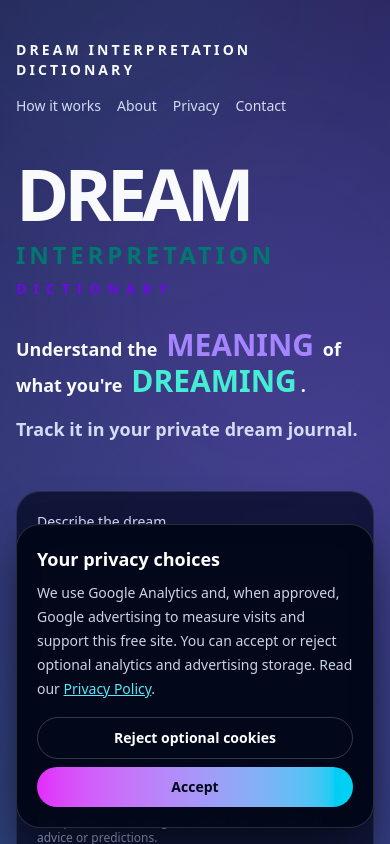
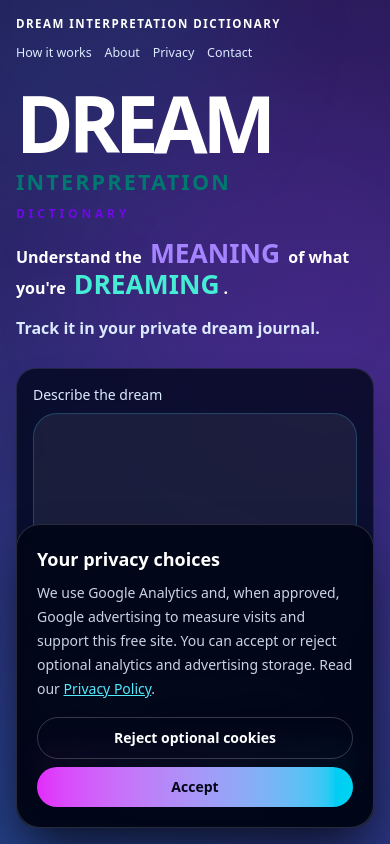
Before and after one commit to SavageT1/DreamInterpretation-Dictionary, a React (Vite) app: page / in a window 390 px wide. Shown: the top 844 px of the page. Built offline with nearby package versions, Linux system fonts and the light colour scheme; no server answers.

Commit message:
Match DREAM brand palette and improve mobile layout

```diff
--- a/src/index.css
+++ b/src/index.css
@@ -7,151 +7,53 @@
 }
 
 @layer base {
-  :root {
-    --bg-color: #000103;
-    --text-color: #f1f5f9;
-    --accent-color: #a855f7;
-  }
-  html {
-    scroll-behavior: smooth;
-  }
-  body {
-    @apply antialiased bg-[var(--bg-color)] text-[var(--text-color)];
-    color-scheme: dark;
-    overflow-x: hidden;
-  }
-
-  ::selection {
-    background: rgba(168, 85, 247, 0.32);
-    color: #ffffff;
-  }
+  :root { --bg-color:#020617; --text-color:#f8fbff; --accent-color:#b83cff; }
+  html { scroll-behavior:smooth; background:#020617; }
+  body { @apply antialiased bg-[var(--bg-color)] text-[var(--text-color)]; color-scheme:dark; overflow-x:hidden; min-width:320px; }
+  *,*::before,*::after { box-sizing:border-box; }
+  img,svg,video,canvas { max-width:100%; height:auto; }
+  input,textarea,button { max-width:100%; }
+  ::selection { background:rgba(180,55,255,.38); color:#fff; }
 }
 
-@keyframes nebula-drift-1 {
-  0% {
-    transform: translate(0px, 0px) scale(1) rotate(0deg);
-    opacity: 0.12;
-  }
-  33% {
-    transform: translate(40px, -60px) scale(1.15) rotate(120deg);
-    opacity: 0.22;
-  }
-  66% {
-    transform: translate(-30px, 30px) scale(0.9) rotate(240deg);
-    opacity: 0.15;
-  }
-  100% {
-    transform: translate(0px, 0px) scale(1) rotate(360deg);
-    opacity: 0.12;
-  }
-}
-
-@keyframes nebula-drift-2 {
-  0% {
-    transform: translate(0px, 0px) scale(1.1) rotate(360deg);
-    opacity: 0.1;
-  }
-  50% {
-    transform: translate(-50px, 40px) scale(0.85) rotate(180deg);
-    opacity: 0.18;
-  }
-  100% {
-    transform: translate(0px, 0px) scale(1.1) rotate(0deg);
-    opacity: 0.1;
-  }
-}
-
-@keyframes slow-pulse {
-  0%, 100% {
-    opacity: 0.95;
-    transform: scale(1);
-  }
-  50% {
-    opacity: 0.75;
-    transform: scale(1.02);
-  }
-}
-
-@keyframes shooting-star {
-  0% {
-    transform: translateX(0) translateY(0) rotate(-45deg) scale(0);
-    opacity: 0;
-  }
-  5% {
-    opacity: 1;
-    transform: translateX(0) translateY(0) rotate(-45deg) scale(1);
-  }
-  15% {
-    transform: translateX(-300px) translateY(300px) rotate(-45deg) scale(0);
-    opacity: 0;
-  }
-  100% {
-    transform: translateX(-300px) translateY(300px) rotate(-45deg) scale(0);
-    opacity: 0;
-  }
-}
-
-.nebula-glow-1 {
-  animation: nebula-drift-1 25s ease-in-out infinite;
-}
-
-.nebula-glow-2 {
-  animation: nebula-drift-2 32s ease-in-out infinite;
-}
+@keyframes nebula-drift-1 { 0%,100%{transform:translate(0) scale(1);opacity:.16} 50%{transform:translate(34px,-35px) scale(1.12);opacity:.27} }
+@keyframes nebula-drift-2 { 0%,100%{transform:translate(0) scale(1.08);opacity:.12} 50%{transform:translate(-38px,30px) scale(.92);opacity:.22} }
+@keyframes shooting-star { 0%{transform:translate(0) rotate(-45deg) scale(0);opacity:0} 5%{opacity:1;transform:translate(0) rotate(-45deg) scale(1)} 15%,100%{transform:translate(-300px,300px) rotate(-45deg) scale(0);opacity:0} }
+.nebula-glow-1{animation:nebula-drift-1 25s ease-in-out infinite}.nebula-glow-2{animation:nebula-drift-2 32s ease-in-out infinite}
 
 .bg-celestial-gradient {
   background:
-    radial-gradient(circle at 84% 10%, rgba(139, 92, 246, 0.42), transparent 30%),
-    radial-gradient(circle at 8% 20%, rgba(20, 184, 166, 0.26), transparent 32%),
-    linear-gradient(135deg, #070b24 0%, #11194a 45%, #23134d 72%, #071d34 100%);
+    radial-gradient(circle at 88% 8%, rgba(185,45,255,.32), transparent 29%),
+    radial-gradient(circle at 8% 18%, rgba(0,190,255,.30), transparent 31%),
+    radial-gradient(circle at 52% 64%, rgba(75,48,255,.16), transparent 38%),
+    linear-gradient(145deg,#020617 0%,#06173d 35%,#11104a 63%,#250b46 82%,#05091f 100%);
 }
 
-.happy-site { color: #e8eefc; }
-.happy-site .text-white,
-.happy-site .text-slate-950,
-.happy-site .text-slate-900,
-.happy-site .text-slate-800 { color: #f8fafc; }
-.happy-site .text-slate-100,
-.happy-site .text-slate-200,
-.happy-site .text-slate-300,
-.happy-site .text-slate-700,
-.happy-site .text-slate-600 { color: #d3dcf2; }
-.happy-site .text-slate-400,
-.happy-site .text-slate-500 { color: #9daccc; }
-.happy-site [class*="bg-slate-950"] { background-color: rgba(7, 12, 38, 0.78); }
-.happy-site [class*="bg-white/5"] { background-color: rgba(255, 255, 255, 0.08); }
-.happy-site [class*="bg-white/75"] { background-color: rgba(13, 20, 58, 0.82); }
-.happy-site input,
-.happy-site textarea { color: #14203f; background: rgba(255, 255, 255, 0.82); }
-.happy-site input::placeholder,
-.happy-site textarea::placeholder { color: #71809f; }
-.happy-site .nebula-glow-1 { background: rgba(20, 184, 166, 0.3); }
-.happy-site .nebula-glow-2 { background: rgba(139, 92, 246, 0.35); }
+.happy-site{color:#eef6ff}.happy-site .text-white,.happy-site .text-slate-950,.happy-site .text-slate-900,.happy-site .text-slate-800{color:#fff}.happy-site .text-slate-100,.happy-site .text-slate-200,.happy-site .text-slate-300,.happy-site .text-slate-700,.happy-site .text-slate-600{color:#dbeafe}.happy-site .text-slate-400,.happy-site .text-slate-500{color:#a9b9d8}
+.happy-site [class*="bg-slate-950"]{background-color:rgba(3,8,30,.82)}.happy-site [class*="bg-white/5"]{background-color:rgba(255,255,255,.065)}.happy-site [class*="bg-white/75"]{background-color:rgba(8,15,48,.88)}
+.happy-site input,.happy-site textarea{color:#f8fbff;background:rgba(4,12,42,.88);border-color:rgba(70,207,255,.22)}.happy-site input::placeholder,.happy-site textarea::placeholder{color:#8da3c9}.happy-site input:focus,.happy-site textarea:focus{box-shadow:0 0 0 1px rgba(195,57,255,.45),0 0 28px rgba(38,185,255,.12)}
+.happy-site .nebula-glow-1{background:rgba(0,196,255,.34)}.happy-site .nebula-glow-2{background:rgba(187,45,255,.38)}
 
-.shooting-star-emitter {
-  position: absolute;
-  top: 10%;
-  right: 15%;
-  width: 2px;
-  height: 2px;
-  background: linear-gradient(-45deg, rgba(255, 255, 255, 1), rgba(168, 85, 247, 0));
-  filter: drop-shadow(0 0 6px rgba(168, 85, 247, 0.8));
-  border-radius: 50%;
-  animation: shooting-star 14s ease-in-out infinite;
-  animation-delay: 4s;
-  pointer-events: none;
+.brand-logo{filter:drop-shadow(0 0 24px rgba(26,173,255,.22)) drop-shadow(0 0 28px rgba(189,48,255,.18))}
+.brand-gradient-text{background:linear-gradient(90deg,#20d7ff 0%,#478cff 40%,#8f45ff 68%,#f03cff 100%);-webkit-background-clip:text;background-clip:text;color:transparent}
+
+.shooting-star-emitter,.shooting-star-emitter-2{position:absolute;width:2px;height:2px;border-radius:50%;pointer-events:none;animation:shooting-star 15s ease-in-out infinite}.shooting-star-emitter{top:10%;right:15%;background:linear-gradient(-45deg,#fff,rgba(190,55,255,0));filter:drop-shadow(0 0 6px rgba(190,55,255,.85));animation-delay:4s}.shooting-star-emitter-2{top:25%;right:-5%;background:linear-gradient(-45deg,#fff,rgba(32,215,255,0));filter:drop-shadow(0 0 6px rgba(32,215,255,.85));animation-duration:18s;animation-delay:10s}
+
+@media (max-width:640px){
+  .happy-site>section{padding:1rem!important;gap:1.25rem!important}
+  .happy-site nav{align-items:flex-start!important;gap:.75rem!important}
+  .happy-site nav>a{width:100%;font-size:.72rem!important;letter-spacing:.13em!important}
+  .happy-site nav>div{width:100%;gap:.8rem!important;font-size:.78rem!important;overflow-x:auto;padding-bottom:.25rem;white-space:nowrap}
+  .happy-site header{padding:.25rem 0 .5rem!important}
+  .happy-site header h1 span:first-child{font-size:clamp(3.4rem,20vw,5.2rem)!important;line-height:.86!important;letter-spacing:-.065em!important}
+  .happy-site header h1 span:nth-child(2){font-size:1.35rem!important;letter-spacing:.1em!important;margin-top:.65rem!important}
+  .happy-site header h1 span:nth-child(3){font-size:.75rem!important;letter-spacing:.32em!important}
+  .happy-site header p{font-size:1rem!important;line-height:1.45!important;margin-top:1rem!important}
+  .happy-site header p span[class*="text-3xl"]{font-size:1.65rem!important}
+  .happy-site form,.happy-site article,.happy-site aside{border-radius:1.25rem!important;padding:1rem!important}
+  .happy-site textarea{min-height:150px}
+  .happy-site button{min-height:44px;width:100%;padding-left:1rem!important;padding-right:1rem!important}
+  .happy-site button+span{display:block;margin:.65rem 0 0!important;text-align:center}
 }
 
-.shooting-star-emitter-2 {
-  position: absolute;
-  top: 25%;
-  right: -5%;
-  width: 2px;
-  height: 2px;
-  background: linear-gradient(-45deg, rgba(255, 255, 255, 1), rgba(56, 189, 248, 0));
-  filter: drop-shadow(0 0 6px rgba(56, 189, 248, 0.8));
-  border-radius: 50%;
-  animation: shooting-star 18s ease-in-out infinite;
-  animation-delay: 10s;
-  pointer-events: none;
-}
+@media (prefers-reduced-motion:reduce){.nebula-glow-1,.nebula-glow-2,.shooting-star-emitter,.shooting-star-emitter-2{animation:none!important}}
```
